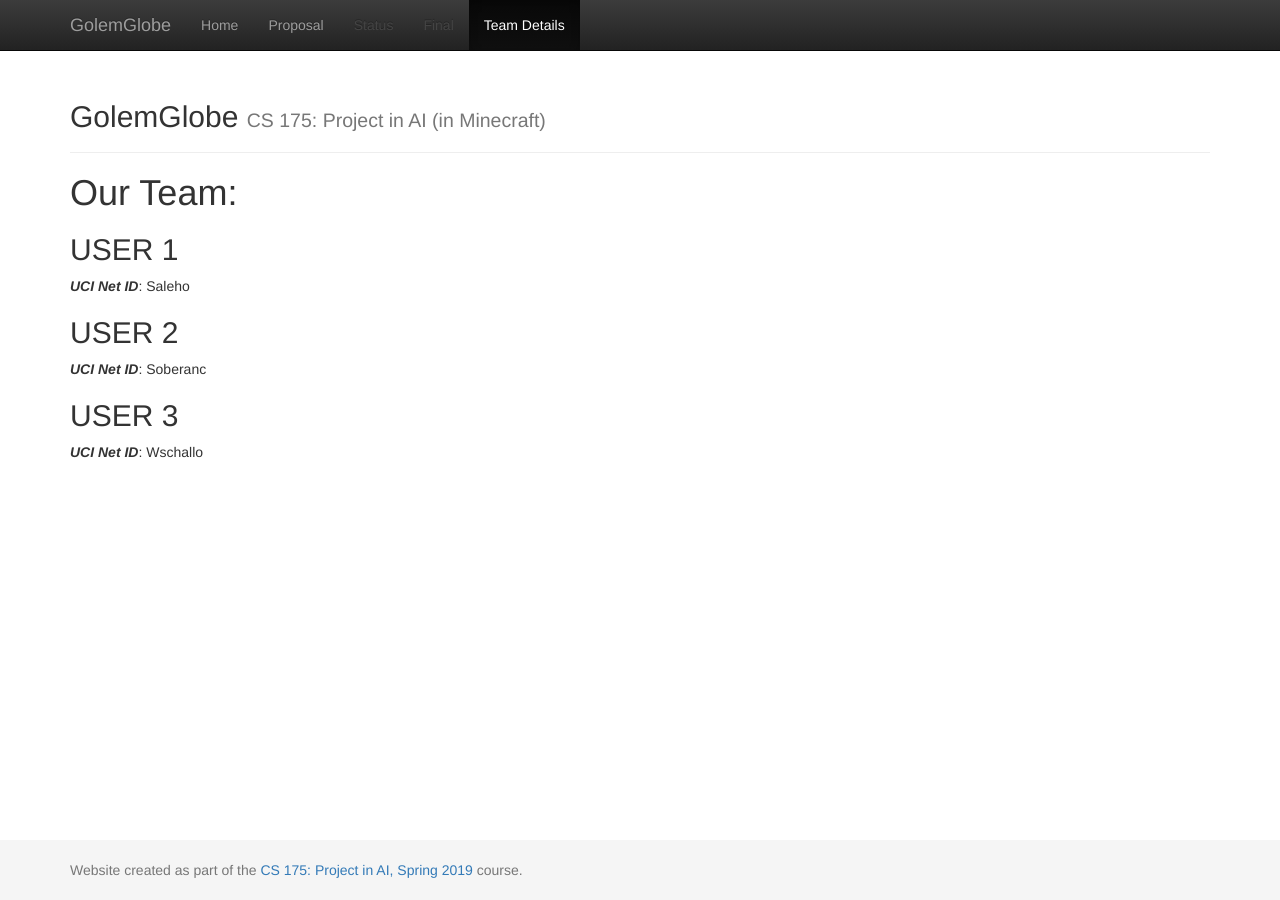
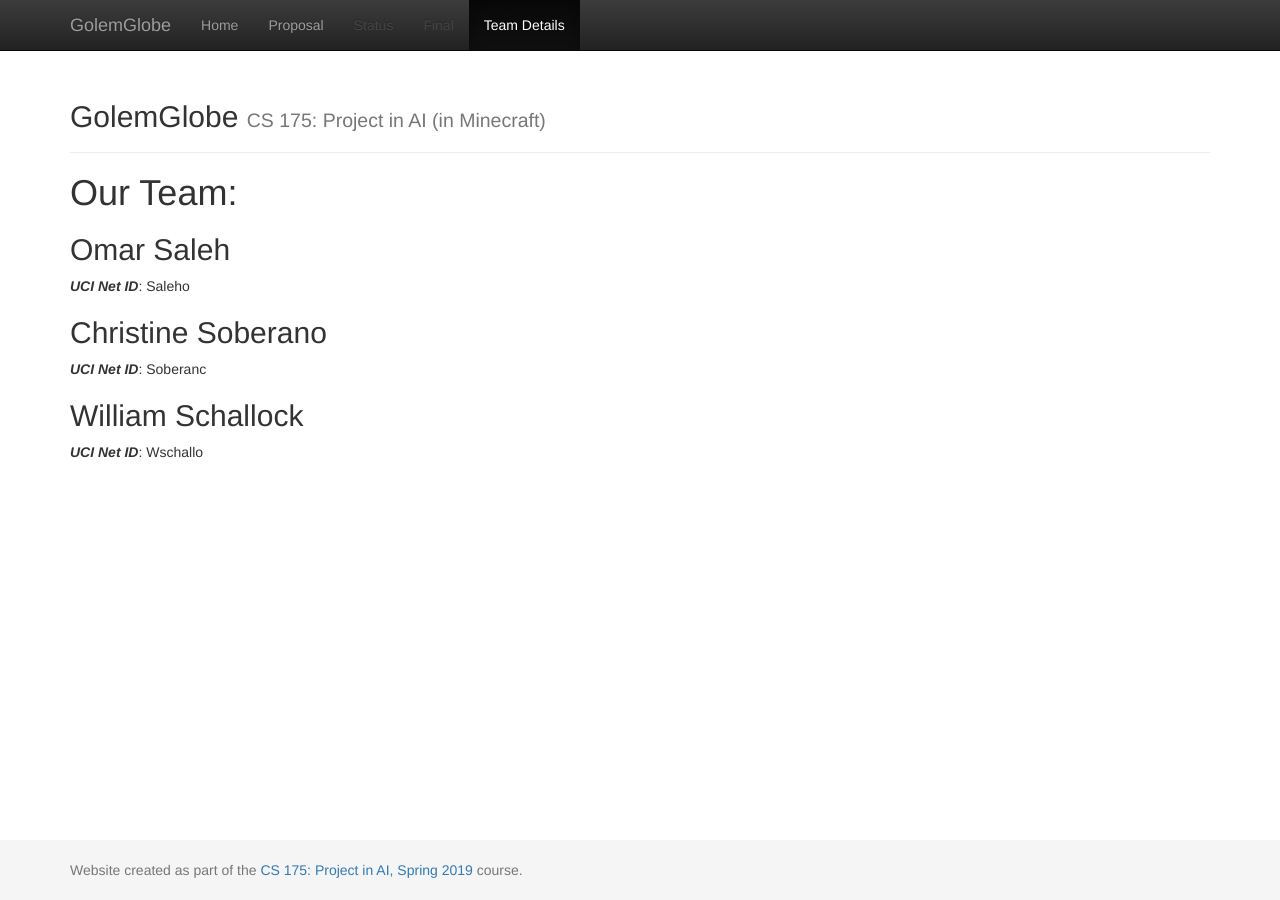
Before and after one commit to SalehO/GolumGlobe, a Jekyll site: the page built from docs/team.md, in a window 1280 px wide. Built offline with Jekyll 4.4.1, drawn with Linux system fonts in a browser that asks for light colours.

Commit message:
Update team.md

```diff
--- a/docs/team.md
+++ b/docs/team.md
@@ -6,11 +6,11 @@ title: Our Team
 # Our Team:
 
 
-## USER 1
+## Omar Saleh
 ***UCI Net ID***: Saleho
 
-## USER 2
+## Christine Soberano
 ***UCI Net ID***: Soberanc
 
-## USER 3
+## William Schallock
 ***UCI Net ID***: Wschallo
```
